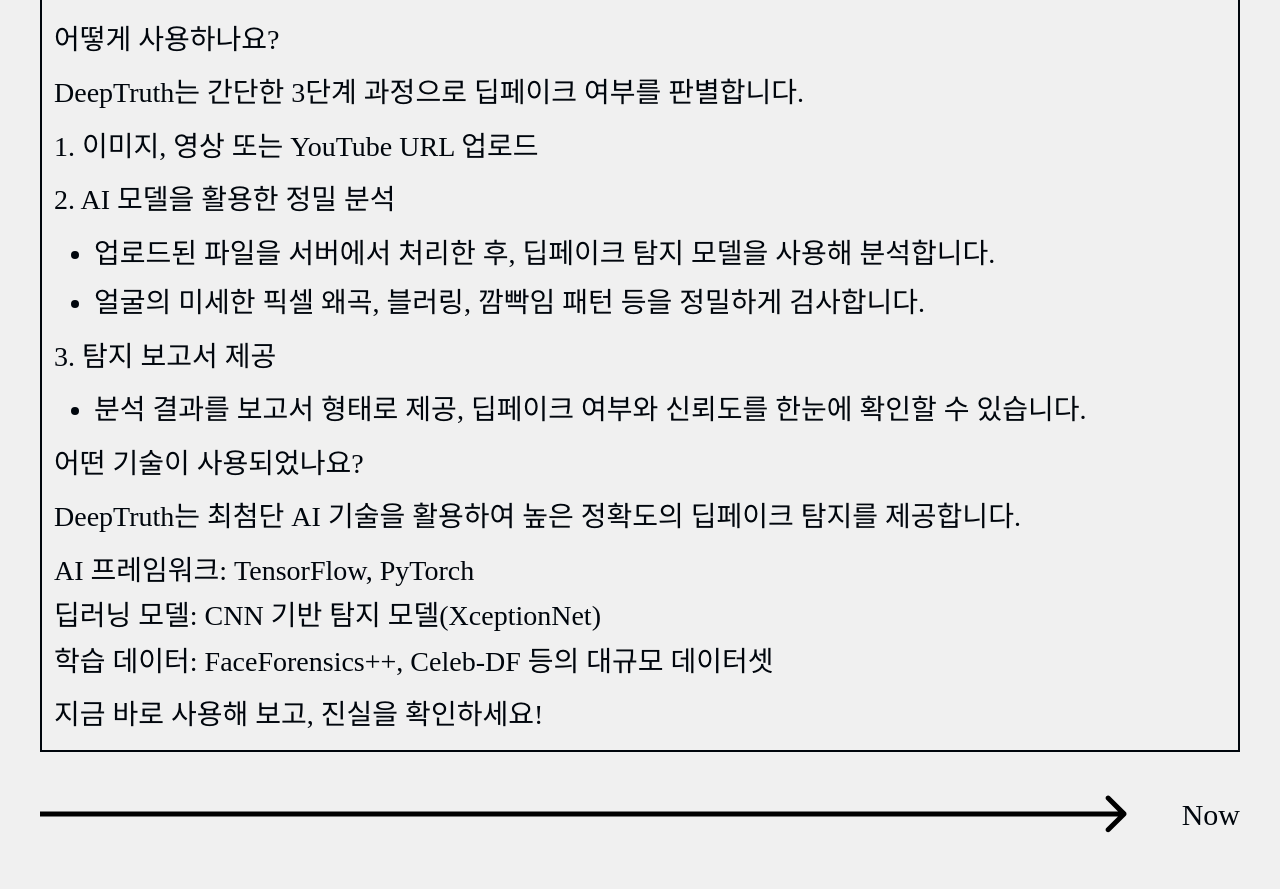
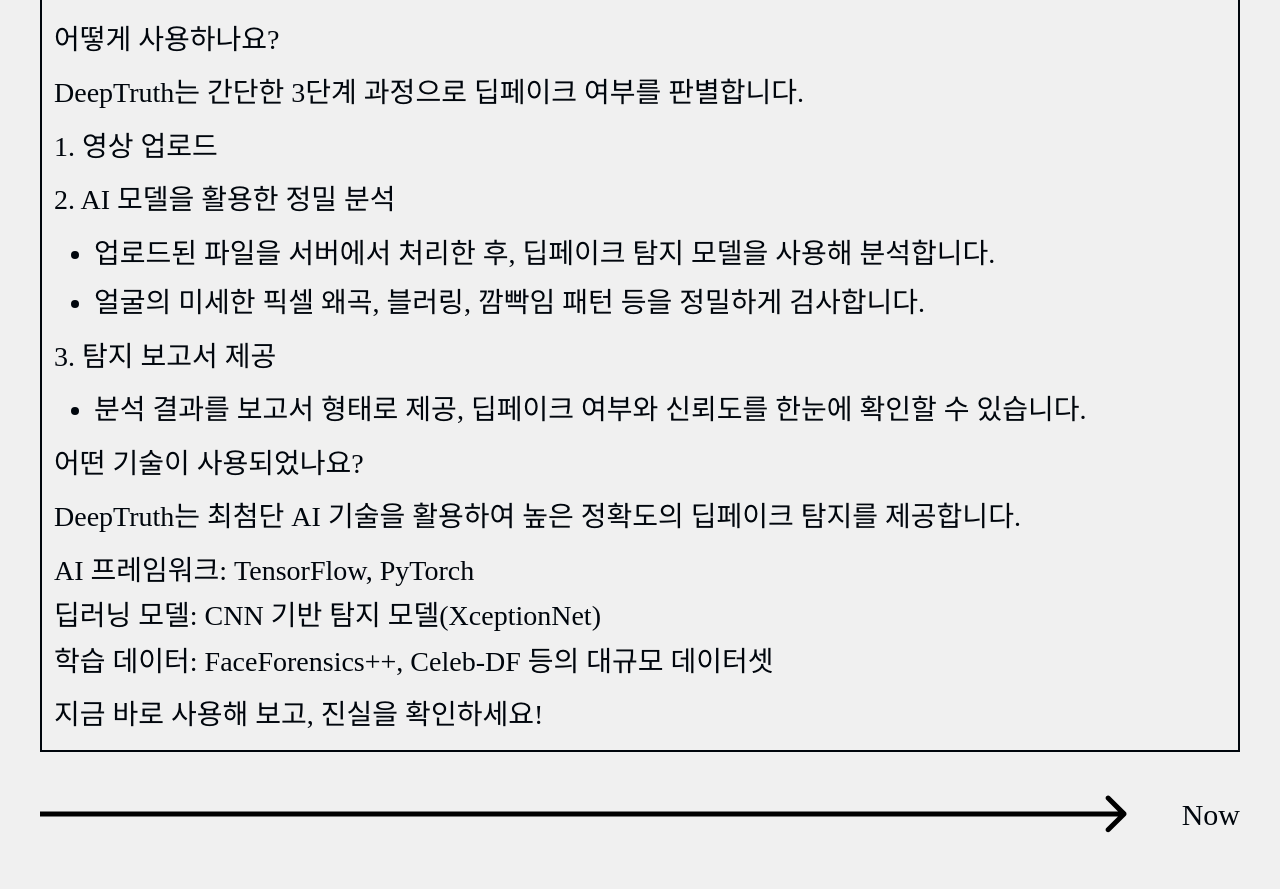
Before and after one commit to 25-HF003/front-end, a React (Vite) app: page /features in a window 1280 px wide. Shown: the part 1054-1943 px from the top of the page. Built offline with nearby package versions, Linux system fonts and the light colour scheme; a web font is replaced by a local one.

Commit message:
ETR-60 Style: 코드포맷 변경 및 주석 추가

```diff
--- a/src/App.tsx
+++ b/src/App.tsx
@@ -8,7 +8,7 @@ import { useEffect } from 'react';
 import { setAccessToken } from './features/auth/authSlice';
 import { scheduleAutoLogout } from './utils/jwt';
 
-//새로고침 시 토큰 복구 및 자동 로그아웃 재예약
+//새로고침 시 로그인 토큰 복구 및 자동 로그아웃 재예약
 function TokenInitializer() {
   const dispatch = useDispatch();
 
--- a/src/app/store.ts
+++ b/src/app/store.ts
@@ -10,7 +10,7 @@ import {
   PURGE,
   REGISTER,
 } from 'redux-persist';
-import storageSession from 'redux-persist/lib/storage/session'; // sessionStorage- 사용
+import storageSession from 'redux-persist/lib/storage/session'; // sessionStorage 사용
 
 const persistConfig = {
   key: 'auth',
@@ -22,7 +22,7 @@ export const store = configureStore({
   reducer: {
     auth: persistedAuthReducer,
   },
-   middleware: (getDefaultMiddleware) =>
+    middleware: (getDefaultMiddleware) =>
     getDefaultMiddleware({
       serializableCheck: {
         // redux-persist 때문에 필요한 예외 설정
--- a/src/components/Modal/ConfirmModal.tsx
+++ b/src/components/Modal/ConfirmModal.tsx
@@ -4,7 +4,7 @@ type ConfirmModalProps = {
   onConfirm: () => void;
   onCancel: () => void;
 };
-
+//취소+메세지버튼
 const ConfirmModal = ({ message, buttonmessage, onConfirm, onCancel }: ConfirmModalProps) => {
   return (
     <div className="fixed inset-0 bg-black-100 bg-opacity-40 flex items-center justify-center z-50">
--- a/src/components/Modal/SignupModal.tsx
+++ b/src/components/Modal/SignupModal.tsx
@@ -5,7 +5,7 @@ interface ModalProps {
   message: string;
   onClose: () => void;
 }
-
+//확인버튼만
 const SignupModal: React.FC<ModalProps> = ({ isOpen, message, onClose }) => {
   if (!isOpen) return null;
 
@@ -15,8 +15,7 @@ const SignupModal: React.FC<ModalProps> = ({ isOpen, message, onClose }) => {
         <p className="text-lg mb-4">{message}</p>
         <button
           className="bg-green-200 text-white-100 px-4 py-2 rounded"
-          onClick={onClose}
-        >
+          onClick={onClose}>
           확인
         </button>
       </div>
--- a/src/components/Signup/AgreementSection.tsx
+++ b/src/components/Signup/AgreementSection.tsx
@@ -20,6 +20,7 @@ function AgreementSection({
   privacy: boolean;
   setValue: UseFormSetValue<SignupFields>;
 }) {
+  //약관동의 체크
   const allChecked = over14 && terms && privacy;
   const [modalState, setModalState] = useState<{
     type: "over14" | "terms" | "privacy" | null;
--- a/src/pages/Features.tsx
+++ b/src/pages/Features.tsx
@@ -36,7 +36,7 @@ function Features() {
             <p>AI 기반 딥페이크 탐지 기술을 활용해 이미지와 영상의 조작 여부를 빠르고 정확하게 분석합니다.</p>
             <p>어떻게 사용하나요?</p>
             <p>DeepTruth는 간단한 3단계 과정으로 딥페이크 여부를 판별합니다.</p>
-            <p>1. 이미지, 영상 또는 YouTube URL 업로드</p>
+            <p>1. 영상 업로드</p>
             <p>2. AI 모델을 활용한 정밀 분석</p>
             <ul className="list-disc ml-10 space-y-1">
               <li>업로드된 파일을 서버에서 처리한 후, 딥페이크 탐지 모델을 사용해 분석합니다.</li>
--- a/src/pages/Login.tsx
+++ b/src/pages/Login.tsx
@@ -88,8 +88,7 @@ function Login() {
                 className="w-full px-4 py-2 mb-4 border rounded-md focus:outline-none focus:ring"  />
               <div
                 className="absolute top-1/3 right-3 transform -translate-y-1/2 cursor-pointer"
-              onClick={() => setShowPassword((prev) => !prev)}
-            >
+                onClick={() => setShowPassword((prev) => !prev)}>
                   {showPassword ? <AiOutlineEyeInvisible size={20} /> : <AiOutlineEye size={20} />}
               </div>
             </div>
--- a/src/pages/Signin.tsx
+++ b/src/pages/Signin.tsx
@@ -34,7 +34,7 @@ function Signin() {
 
   const [modalMessage, setModalMessage] = useState("");
   const [isModalOpen, setIsModalOpen] = useState(false);
-  const [redirectAfterModal, setRedirectAfterModal] = useState<string | null>(null);
+  const [redirectAfterModal, setRedirectAfterModal] = useState<string | null>(null); //체크박스 초기화
   const navigate = useNavigate();
 
   const openModal = (msg: string, redirectTo?: string) => {
@@ -102,7 +102,7 @@ function Signin() {
           <input {...register("name", { required: "이름을 입력해주세요." })} placeholder="이름" className="w-full rounded-lg border p-3" />
           {errors.name && <p className="text-rose-500 text-sm">{errors.name.message}</p>}
         {/* 아이디 */}
-          <input {...register("username", { required: "아이디를 입력해주세요." })} placeholder="아이디 - 6~20자의 영소문자 및 숫자만 가능" className="w-full rounded-lg border p-3" />
+          <input {...register("username", { required: "아이디를 입력해주세요." })} placeholder="아이디 - 6~20자의 영소문자/숫자만 가능" className="w-full rounded-lg border p-3" />
           {errors.username && <p className="text-rose-500 text-sm">{errors.username.message}</p>}
         {/* 비밀번호 */}
           <input type="password" {...register("password", { required: "비밀번호를 입력해주세요." })} placeholder="비밀번호 - 8자~30자의 영대문자·소문자·숫자·특수문자 모두 포함" className="w-full rounded-lg border p-3" />
@@ -133,7 +133,7 @@ function Signin() {
           />
           {errors.email && <p className="text-rose-500 text-sm">{errors.email.message}</p>}
 
-          {/* 약관 */}
+        {/* 약관 */}
           <AgreementSection
             register={register}
             errors={errors}
@@ -150,7 +150,7 @@ function Signin() {
         </form>
       </div>
     </div>
-    </>
+  </>
   );
 }
 
```
Lines whose indentation alone changed are shown as unchanged.
